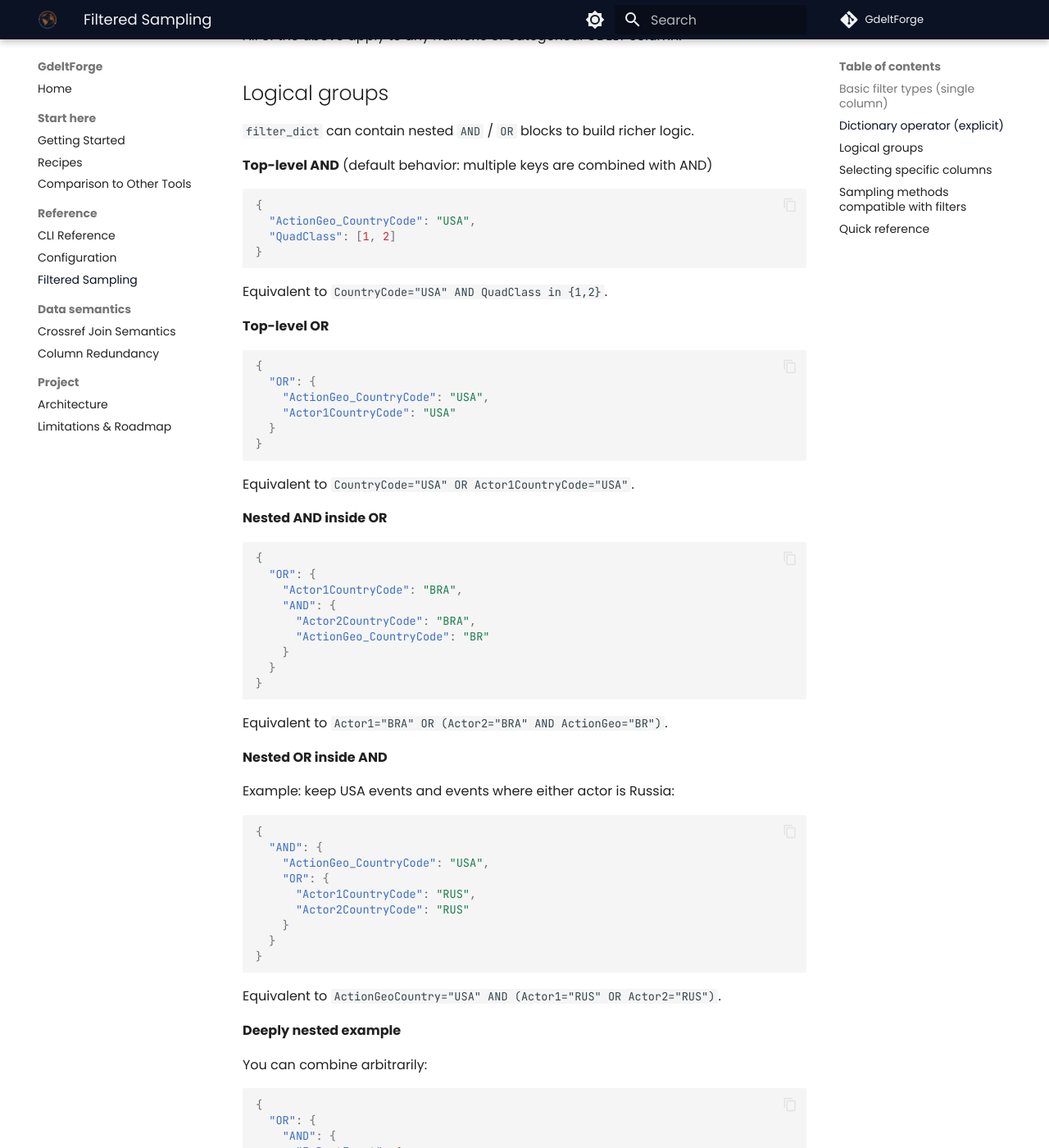
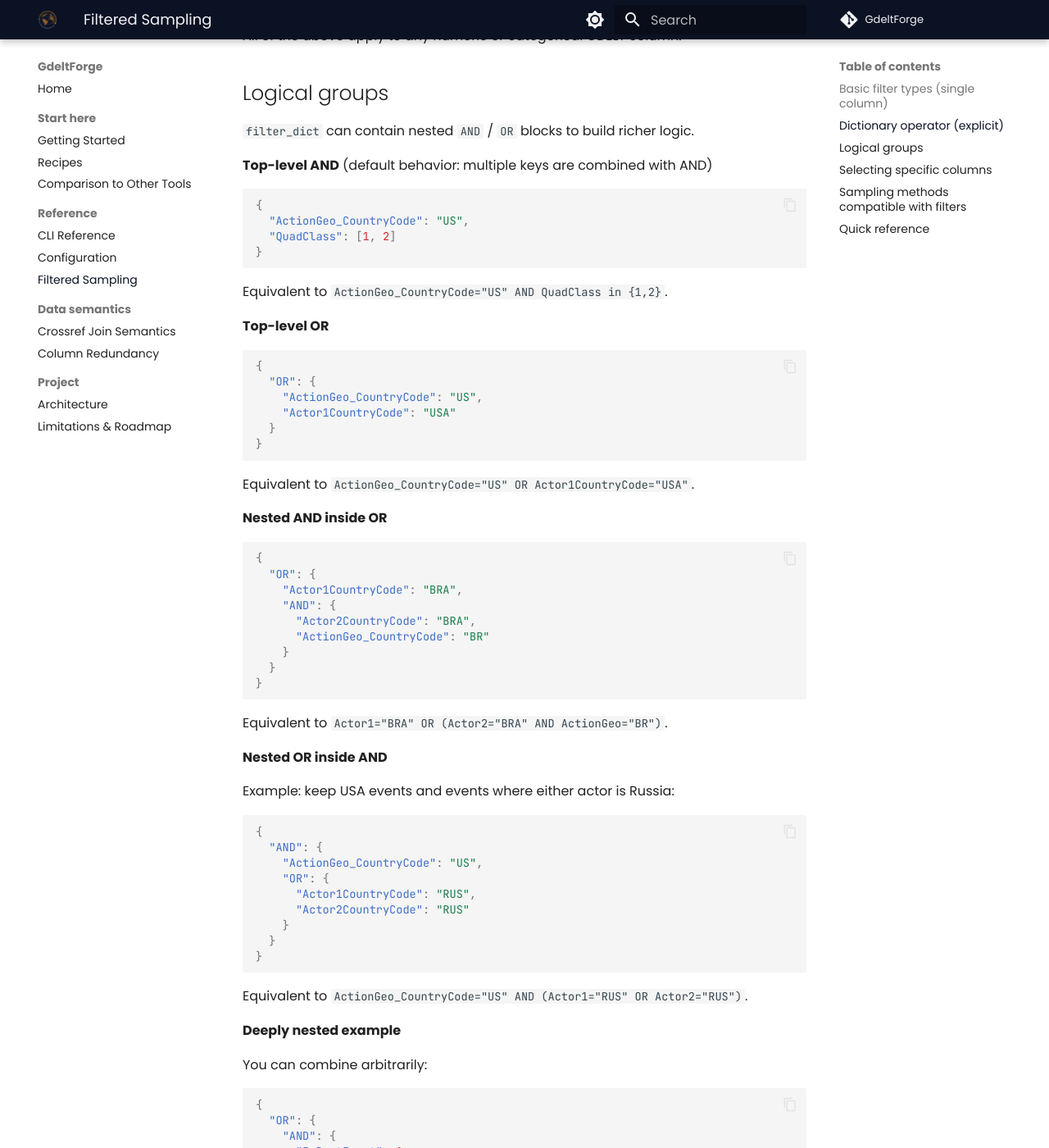
Before and after one commit to Vinicius-Teixeirac/GdeltForge, an MkDocs documentation site: the page built from docs/filtered-sampling.md, in a window 1280 px wide and 1400 px high, scrolled down 1632 px. Shown: the whole window at 82% size. Built offline with MkDocs 1.6.1 and Material for MkDocs 9.7.7, drawn with Linux system fonts in a browser that asks for light colours; comment, search, counter and statistics services are not loaded; some of the changed text lies outside the part shown.

````diff
--- a/docs/filtered-sampling.md
+++ b/docs/filtered-sampling.md
@@ -15,10 +15,10 @@ Below is the complete specification. For runnable end-to-end examples built on i
 **Equality**
 
 ```json
-{ "ActionGeo_CountryCode": "USA" }
+{ "ActionGeo_CountryCode": "US" }
 ```
 
-Equivalent to `ActionGeo_CountryCode == "USA"`.
+Equivalent to `ActionGeo_CountryCode == "US"`.
 
 **IN list**
 
@@ -40,7 +40,7 @@ Equivalent to `0 ≤ GoldsteinScale ≤ 5`.
 
 !!! warning "Arrays are lists, never ranges"
 
-    A JSON array such as `[0, 5]` is always treated as an IN-list (`isin`), matching exactly 0 or 5 — not the range 0–5. Ranges need the explicit `{"op": "between"}` form above.
+    A JSON array such as `[0, 5]` is always treated as an IN-list (`isin`), matching exactly 0 or 5, not the range 0-5. Ranges need the explicit `{"op": "between"}` form above.
 
 ## Dictionary operator (explicit)
 
@@ -64,25 +64,25 @@ All of the above apply to any numeric or categorical GDELT column.
 
 ```json
 {
-  "ActionGeo_CountryCode": "USA",
+  "ActionGeo_CountryCode": "US",
   "QuadClass": [1, 2]
 }
 ```
 
-Equivalent to `CountryCode="USA" AND QuadClass in {1,2}`.
+Equivalent to `ActionGeo_CountryCode="US" AND QuadClass in {1,2}`.
 
 **Top-level OR**
 
 ```json
 {
   "OR": {
-    "ActionGeo_CountryCode": "USA",
+    "ActionGeo_CountryCode": "US",
     "Actor1CountryCode": "USA"
   }
 }
 ```
 
-Equivalent to `CountryCode="USA" OR Actor1CountryCode="USA"`.
+Equivalent to `ActionGeo_CountryCode="US" OR Actor1CountryCode="USA"`.
 
 **Nested AND inside OR**
 
@@ -107,7 +107,7 @@ Example: keep USA events and events where either actor is Russia:
 ```json
 {
   "AND": {
-    "ActionGeo_CountryCode": "USA",
+    "ActionGeo_CountryCode": "US",
     "OR": {
       "Actor1CountryCode": "RUS",
       "Actor2CountryCode": "RUS"
@@ -116,7 +116,7 @@ Example: keep USA events and events where either actor is Russia:
 }
 ```
 
-Equivalent to `ActionGeoCountry="USA" AND (Actor1="RUS" OR Actor2="RUS")`.
+Equivalent to `ActionGeo_CountryCode="US" AND (Actor1="RUS" OR Actor2="RUS")`.
 
 **Deeply nested example**
 
@@ -147,7 +147,7 @@ You may restrict the output to specific columns, which is a memory-friendly prac
 gdeltforge sample \
   --dataset events \
   --mode filtered \
-  --filter '{"ActionGeo_CountryCode": "USA"}' \
+  --filter '{"ActionGeo_CountryCode": "US"}' \
   --columns GlobalEventID Year Actor1Code \
   -n 1000
 ```
@@ -168,7 +168,7 @@ gdeltforge sample --dataset events --mode filtered -n 5000 --filter '{"QuadClass
 gdeltforge sample \
     --dataset events \
     --mode filtered \
-    --filter '{"ActionGeo_CountryCode":"USA"}' \
+    --filter '{"ActionGeo_CountryCode":"US"}' \
     --stratify QuadClass \
     --n-per-group 500
 ```
````
Also changed, not shown: README.md (+19 -10 lines), docs/architecture.md (+12 -3 lines), docs/getting-started.md (+1 -1 lines), docs/index.md (+5 -5 lines).
